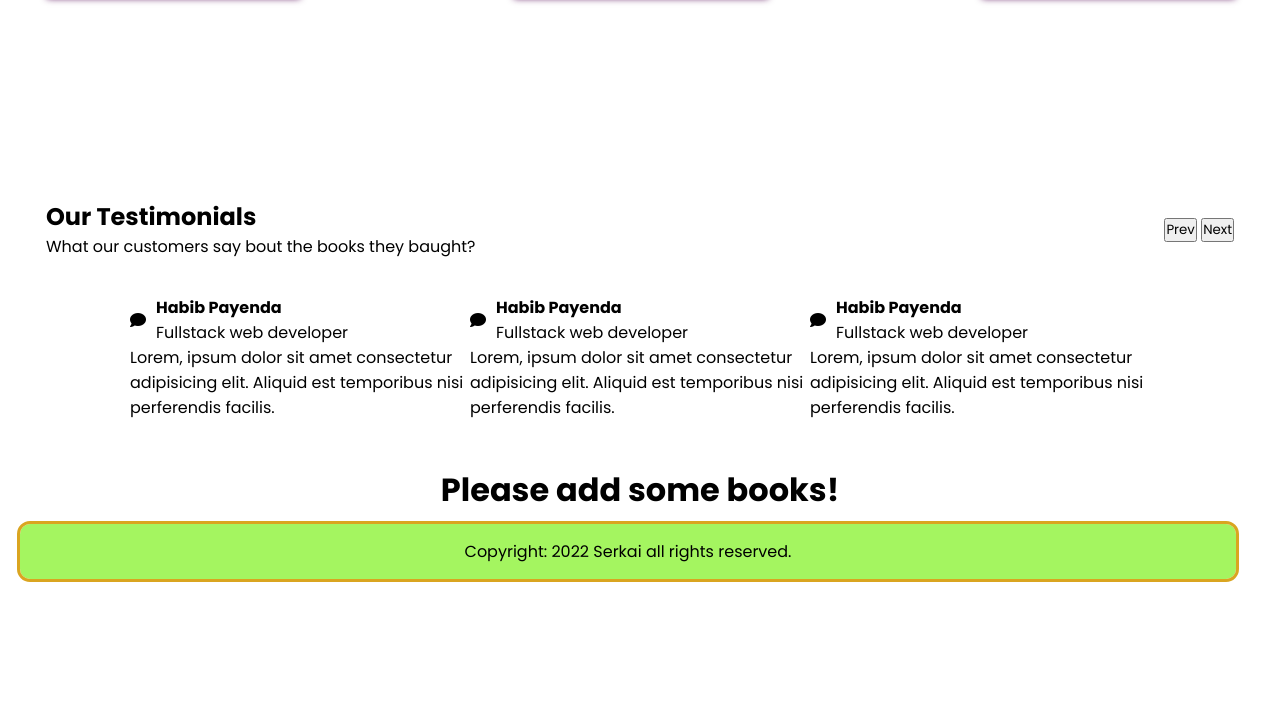
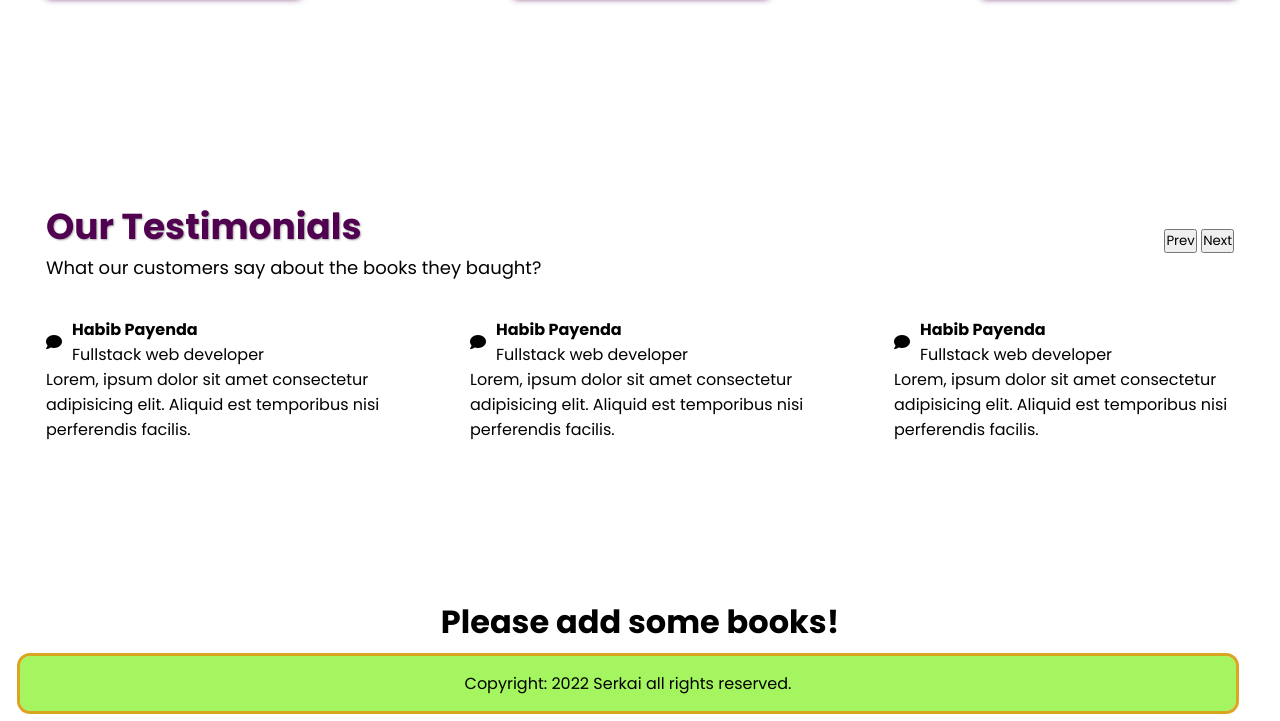
Before and after one commit to HabibPayenda/awesomeBooks, a website: page index.html in a window 1280 px wide. Shown: the part 2575-3296 px from the top of the page. Before the commit the page ends 3164 px from the top, so only its background shows below. Drawn offline with Linux system fonts and the light colour scheme.

Commit message:
Adds styles to testmonials heading

```diff
--- a/index.html
+++ b/index.html
@@ -202,7 +202,7 @@
         <div class="testmonialHeadingContainer">
           <h2 class="testmonialsHeading">Our Testimonials</h2>
           <p class="testmonialsSubHeading">
-            What our customers say bout the books they baught?
+            What our customers say about the books they baught?
           </p>
         </div>
         <div class="testmonialsNavigation">
--- a/src/stylesheets/style.css
+++ b/src/stylesheets/style.css
@@ -548,6 +548,7 @@ body {
   align-items: center;
   justify-content: center;
   padding: 46px;
+  margin-bottom: 110px;
 }
 
 .testimonialsContainer {
@@ -566,10 +567,20 @@ body {
   width: 100%;
 }
 
+.testmonialsHeading {
+  color: rgb(80, 1, 80);
+  font-size: 36px;
+  text-shadow: 1px 1px 2px #aaa;
+}
+
+.testmonialsSubHeading {
+  font-size: 18px;
+}
+
 .testmonialsCardsContainer {
   display: flex;
   align-items: center;
-  justify-content: center;
+  justify-content: space-between;
   width: 100%;
 }
 
```
